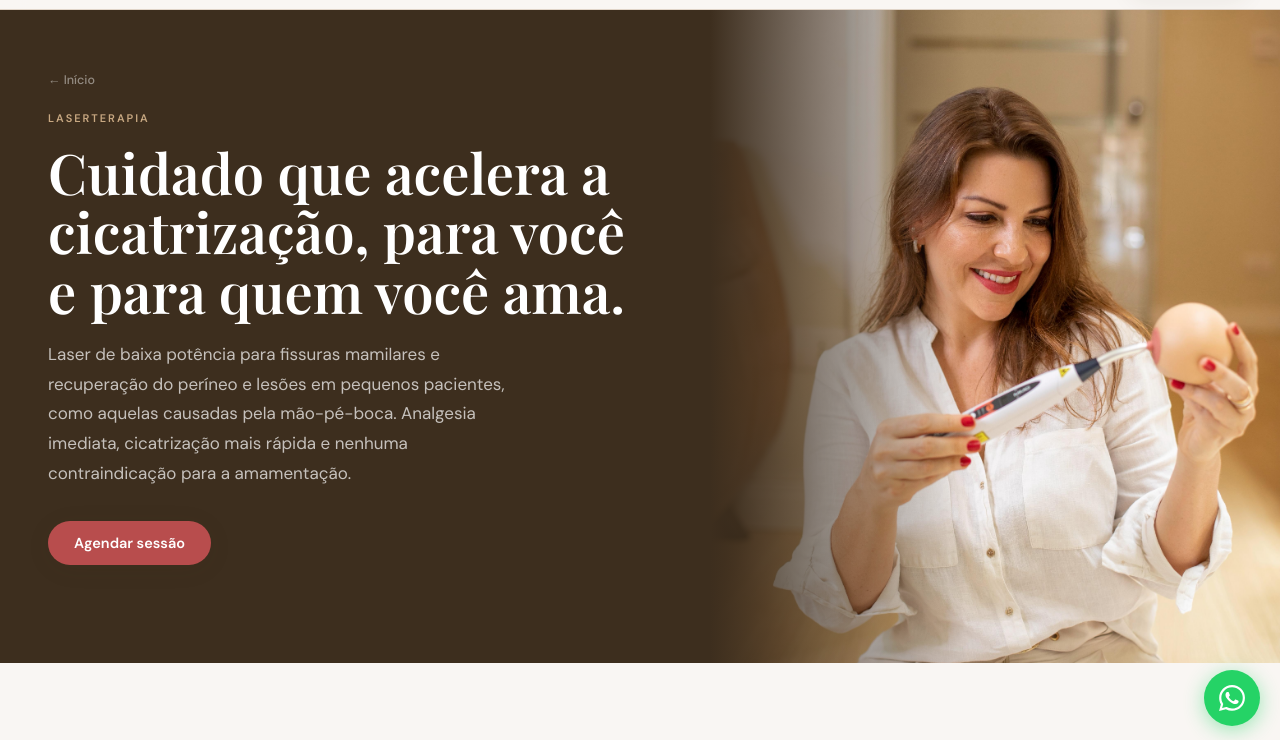
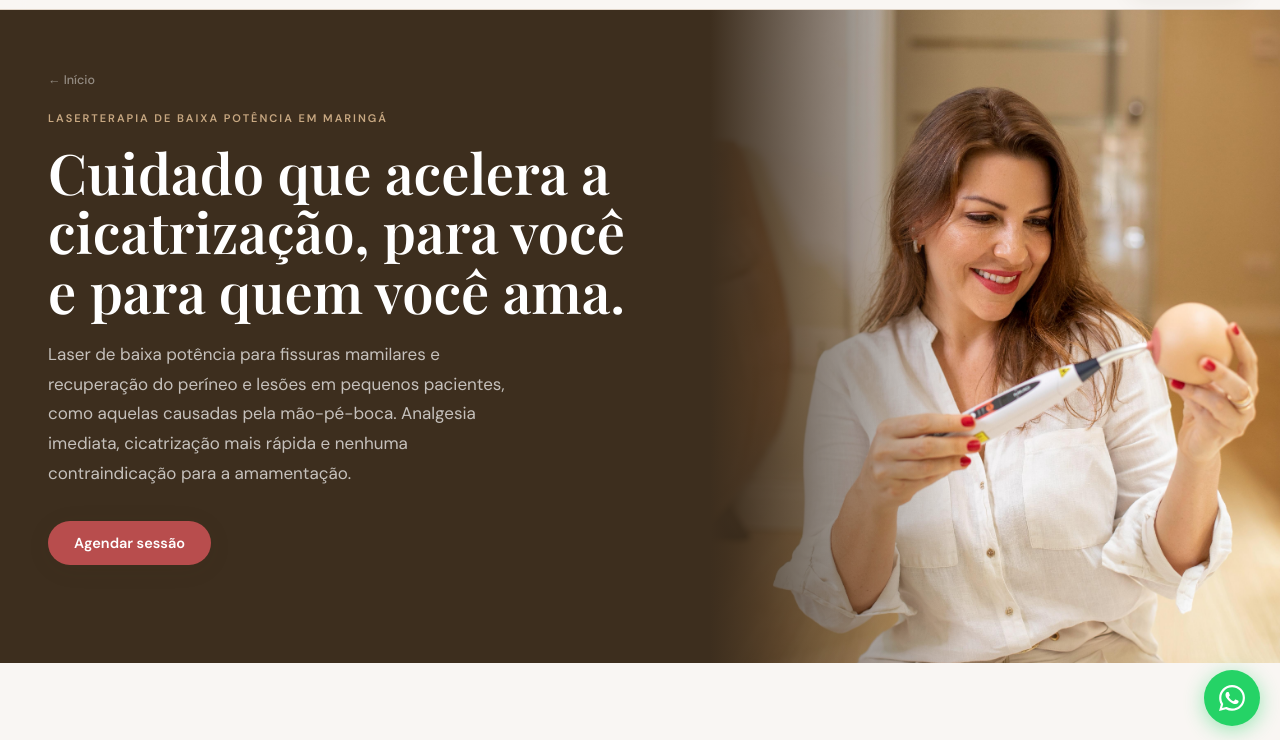
Before and after one commit to milenadoula/site, a plain HTML site: page laserterapia.html in a window 1280 px wide. Shown: the part 52-792 px from the top of the page. Drawn offline with nearby package versions, Linux system fonts and the light colour scheme; files whose address does not match are found by name; a web font is replaced by a local one.

Commit message:
Update title and description for laserterapia page

```diff
--- a/laserterapia.html
+++ b/laserterapia.html
@@ -3,9 +3,9 @@
 <head>
 <meta charset="utf-8">
 <meta name="viewport" content="width=device-width, initial-scale=1">
-<title>Laserterapia · Milena Brandão</title>
-<meta name="description" content="Laserterapia de baixa potência para fissuras mamilares e recuperação do períneo.">
-<link rel="canonical" href="https://www.milenadoula.com.br/laserterapia.html">
+<title>Laserterapia em Maringá e região · Milena Brandão</title>
+<meta name="description" content="Laserterapia de baixa potência em Maringá e região com Milena Brandão. Atendimento para fissuras mamilares, pequenas lesões e recuperação do períneo. Agende uma avaliação.">
+  <link rel="canonical" href="https://www.milenadoula.com.br/laserterapia.html">
   <link rel="preconnect" href="https://fonts.googleapis.com">
 <link rel="preconnect" href="https://fonts.gstatic.com" crossorigin>
 <link rel="stylesheet" href="https://fonts.googleapis.com/css2?family=Fraunces:ital,opsz,wght@0,9..144,300..700;1,9..144,300..700&display=swap">
@@ -33,8 +33,8 @@
 <div style="max-width:1320px;margin:0 auto;display:flex;align-items:stretch;flex-wrap:wrap">
 <div data-reveal="1" style="flex:1 1 520px;min-width:300px;padding:64px 48px;display:flex;flex-direction:column;justify-content:center">
 <a href="index.html" style="font:500 12.5px/1 var(--font-body);color:rgba(255,255,255,.45);text-decoration:none;margin-bottom:24px;transition:color .2s" class="x94">← Início</a>
-<span style="font:600 11px/1.4 var(--font-body);letter-spacing:.18em;text-transform:uppercase;color:var(--md-dourado);margin-bottom:16px">laserterapia</span>
-<h1 style="font-family:var(--font-display);font-weight:600;font-size:clamp(2.2rem,4.8vw,3.5rem);line-height:1.06;color:#fff;margin:0 0 20px">Cuidado que acelera a cicatrização, para você e para quem você ama.</h1>
+<span style="font:600 11px/1.4 var(--font-body);letter-spacing:.18em;text-transform:uppercase;color:var(--md-dourado);margin-bottom:16px">Laserterapia de baixa potência em Maringá</span>
+  <h1 style="font-family:var(--font-display);font-weight:600;font-size:clamp(2.2rem,4.8vw,3.5rem);line-height:1.06;color:#fff;margin:0 0 20px">Cuidado que acelera a cicatrização, para você e para quem você ama.</h1>
 <p style="font:400 17px/1.75 var(--font-body);color:rgba(255,255,255,.7);margin:0 0 32px;max-width:470px;text-wrap:pretty">Laser de baixa potência para fissuras mamilares e recuperação do períneo e lesões em pequenos pacientes, como aquelas causadas pela mão-pé-boca. Analgesia imediata, cicatrização mais rápida e nenhuma contraindicação para a amamentação.</p>
 <div style="display:flex;gap:14px;flex-wrap:wrap;margin-bottom:34px">
 <a class="btn btn-primary" href="https://wa.me/5544991252383?text=Oi%21%20Vim%20pelo%20site%20e%20gostaria%20de%20agendar%20uma%20sess%C3%A3o%20de%20laserterapia." target="_blank" rel="noopener">Agendar sessão</a>
```
